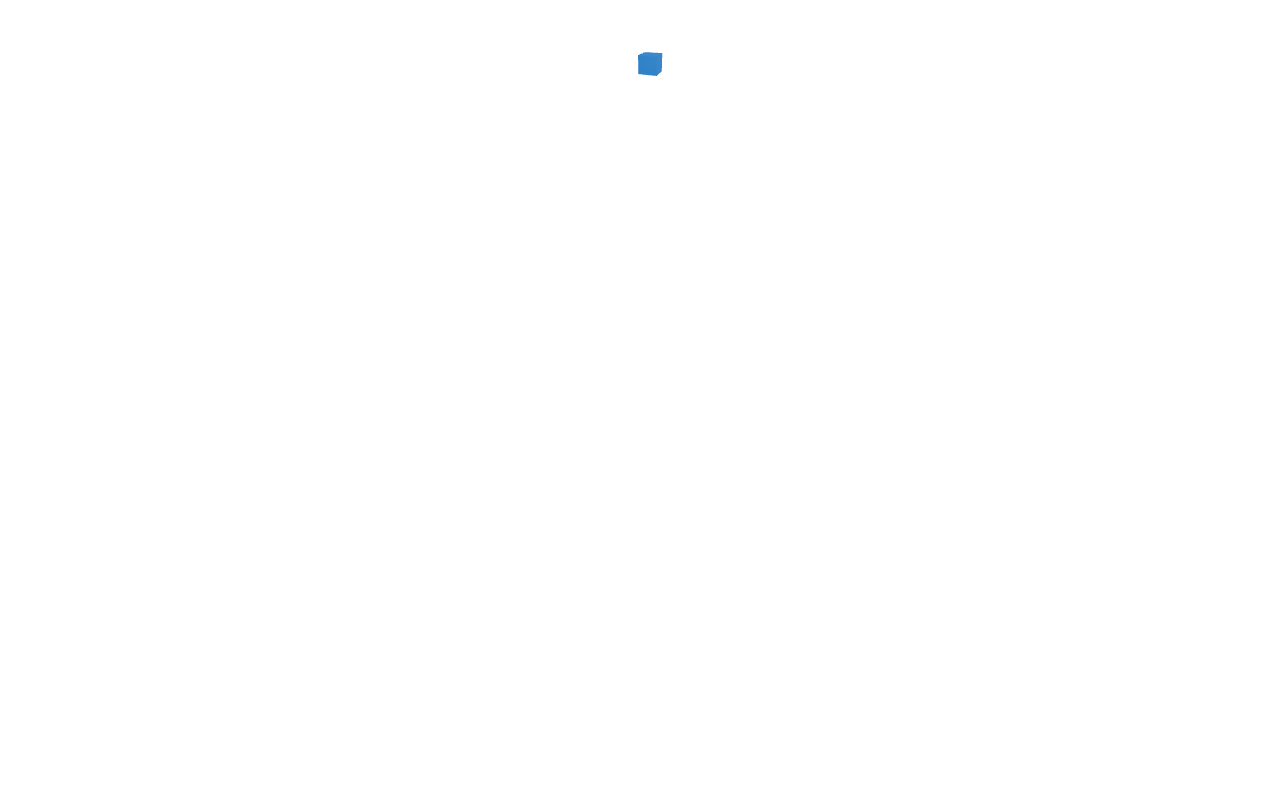
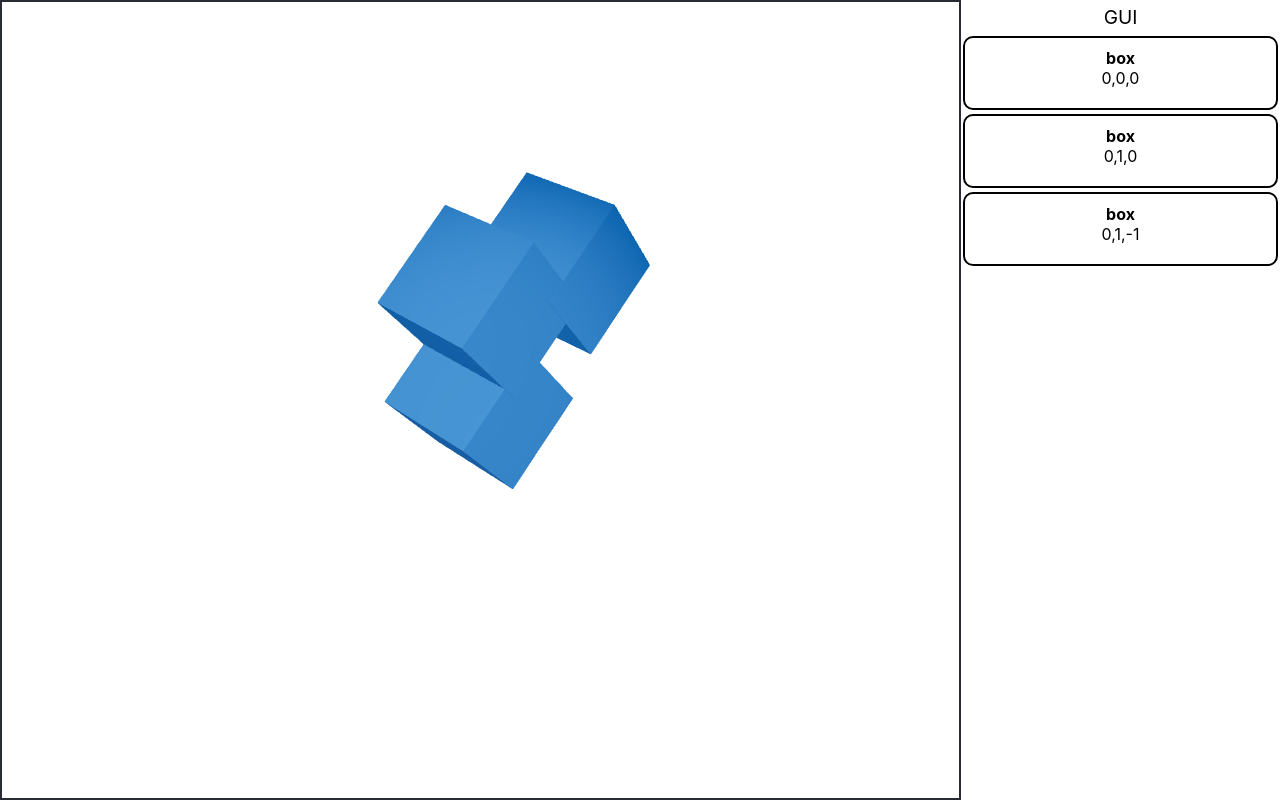
Before and after one commit to ar-chitect-dgs/ar-chitect-web, a React (Create React App) app: page / in a window 1280 px wide. Built offline with nearby package versions, Linux system fonts and the light colour scheme.

Commit message:
GUI panel

```diff
--- a/package.json
+++ b/package.json
@@ -3,6 +3,9 @@
   "version": "0.1.0",
   "private": true,
   "dependencies": {
+    "@emotion/react": "^11.13.3",
+    "@emotion/styled": "^11.13.0",
+    "@mui/material": "^6.1.5",
     "@react-three/fiber": "^8.17.10",
     "@reduxjs/toolkit": "^2.3.0",
     "@testing-library/jest-dom": "^5.14.1",
--- a/src/App.css
+++ b/src/App.css
@@ -1,38 +1,6 @@
 .App {
   text-align: center;
-}
-
-.App-logo {
-  height: 40vmin;
-  pointer-events: none;
-}
-
-@media (prefers-reduced-motion: no-preference) {
-  .App-logo {
-    animation: App-logo-spin infinite 20s linear;
-  }
-}
-
-.App-header {
-  background-color: #282c34;
-  min-height: 100vh;
   display: flex;
   flex-direction: column;
-  align-items: center;
-  justify-content: center;
-  font-size: calc(10px + 2vmin);
-  color: white;
+  height: 100vh;
 }
-
-.App-link {
-  color: #61dafb;
-}
-
-@keyframes App-logo-spin {
-  from {
-    transform: rotate(0deg);
-  }
-  to {
-    transform: rotate(360deg);
-  }
-}
--- a/src/App.tsx
+++ b/src/App.tsx
@@ -4,7 +4,7 @@ import Editor from './pages/editor/Editor';
 function App() {
   return (
     <div className="App">
-      <Editor></Editor>
+      <Editor />
     </div>
   );
 }
--- /dev/null
+++ b/src/components/properties/Properties.css
@@ -0,0 +1,12 @@
+.container {
+  border: 2px solid;
+  padding: 10px;
+  margin: 2px;
+  border-radius: 10px;
+  height: 50px;
+  text-align: center;
+}
+
+.name {
+  font-weight: bold;
+}
--- /dev/null
+++ b/src/components/properties/Properties.tsx
@@ -0,0 +1,28 @@
+import { Object } from '../../types/Scene';
+import './Properties.css';
+
+interface PropertiesProps {
+  object: Object
+}
+
+function Properties({ object }: PropertiesProps) {
+  // function handleChange(event: Event, newValue: number | number[]) {
+
+  // }
+
+  return (
+    <div className="container">
+      <div className="name">
+        {object.name}
+      </div>
+      <div className="position">
+        {object.position.toString()}
+      </div>
+      <div className="slider">
+        {/* <Slider onChange={handleChange} /> */}
+      </div>
+    </div>
+  )
+}
+
+export default Properties
--- a/src/pages/editor/Editor.css
+++ b/src/pages/editor/Editor.css
@@ -0,0 +1,15 @@
+.Editor {
+  display: flex;
+  flex-direction: row;
+  height: 100%;
+  width: 100%;
+}
+
+.Display {
+  flex: 3;
+  border: #282c34 solid 2px;
+}
+
+.GUI {
+  flex: 1;
+}
--- a/src/pages/editor/Editor.tsx
+++ b/src/pages/editor/Editor.tsx
@@ -1,54 +1,27 @@
-/* eslint-disable react/no-unknown-property */
-import { Canvas, MeshProps, useFrame } from "@react-three/fiber";
-import { useEffect, useRef } from "react";
-import { useSelector } from "react-redux";
-import * as THREE from 'three';
-import { sceneSelector, changeHoveredState, changeActiveState } from "../../slices/scene";
-import { useAppDispatch } from "../..";
+import { Scene } from '../../types/Scene';
+import './Editor.css';
+import Display from "./display/Display";
+import GUI from "./gui/GUI";
+import { useState } from 'react';
 
-function Box(props: MeshProps) {
-  const meshRef = useRef<THREE.Mesh>(null!)
-  const { hovered, active } = useSelector(sceneSelector)
-  const dispatch = useAppDispatch();
-
-  useFrame((state, delta) => (meshRef.current.rotation.x += delta))
-
-  const color = hovered ? 'hotpink' : '#2f74c0'
-  const scale = active ? 1.5 : 1;
-
-  useEffect(() => {
-    if (meshRef.current) {
-      (meshRef.current.material as THREE.MeshStandardMaterial).color.set(color)
-    }
-  }, [hovered])
+function Editor() {
+  // todo: use global state
+  const [scene, setScene] = useState<Scene>({
+    objects: [
+      { id: 1, name: "box", position: [0, 0, 0] },
+      { id: 2, name: "box", position: [0, 1, 0] },
+      { id: 3, name: "box", position: [0, 1, -1] }
+    ]
+  })
 
   return (
-    <mesh
-      position={props.position}
-      ref={meshRef}
-      scale={scale}
-      onClick={() => dispatch(changeActiveState())}
-      onPointerOver={() => dispatch(changeHoveredState(true))}
-      onPointerOut={() => dispatch(changeHoveredState(false))}
-    >
-      <boxGeometry args={[1, 1, 1]} />
-      <meshStandardMaterial color={color} />
-    </mesh>
-  )
-}
-
-function Editor() {
-  return (
-    <div>
-      <Canvas
-        camera={{ fov: 45, near: 0.1, far: 2000, position: [4, 3, 10] }}
-        gl={{ antialias: true }}
-        scene={{}}>
-        <ambientLight intensity={Math.PI / 2} />
-        <spotLight position={[10, 10, 10]} angle={0.15} penumbra={1} decay={0} intensity={Math.PI} />
-        <pointLight position={[-10, -10, -10]} decay={0} intensity={Math.PI} />
-        <Box position={[1, 1, 1]} />
-      </Canvas>
+    <div className="Editor">
+      <div className="Display">
+        <Display scene={scene} />
+      </div>
+      <div className="GUI">
+        <GUI scene={scene} />
+      </div>
     </div>
   );
 }
--- /dev/null
+++ b/src/pages/editor/display/Display.tsx
@@ -0,0 +1,60 @@
+/* eslint-disable react/no-unknown-property */
+import { Canvas, MeshProps, useFrame } from "@react-three/fiber";
+import { useEffect, useRef } from "react";
+import * as THREE from 'three';
+import { Object, Scene } from "../../../types/Scene";
+import { useSelector } from "react-redux";
+import { useAppDispatch } from "../../..";
+import { sceneSelector, changeActiveState, changeHoveredState } from "../../../slices/scene";
+
+function Box(props: MeshProps) {
+  const meshRef = useRef<THREE.Mesh>(null!)
+  const { hovered, active } = useSelector(sceneSelector)
+  const dispatch = useAppDispatch();
+
+  useFrame((state, delta) => (meshRef.current.rotation.x += delta))
+
+  const color = hovered ? 'hotpink' : '#2f74c0'
+  const scale = active ? 1.5 : 1;
+
+  useEffect(() => {
+    if (meshRef.current) {
+      (meshRef.current.material as THREE.MeshStandardMaterial).color.set(color)
+    }
+  }, [hovered])
+
+  return (
+    <mesh
+      position={props.position}
+      ref={meshRef}
+      scale={scale}
+      onClick={() => dispatch(changeActiveState())}
+      onPointerOver={() => dispatch(changeHoveredState(true))}
+      onPointerOut={() => dispatch(changeHoveredState(false))}
+    >
+      <boxGeometry args={[1, 1, 1]} />
+      <meshStandardMaterial color={color} />
+    </mesh>
+  )
+}
+
+interface DisplayProps {
+  scene: Scene;
+}
+
+function Display({ scene }: DisplayProps) {
+  return (
+    <Canvas
+      camera={{ fov: 45, near: 0.1, far: 2000, position: [5, 5, 5] }}
+      gl={{ antialias: true }}
+      scene={{}}>
+      <ambientLight intensity={Math.PI / 2} />
+      <spotLight position={[10, 10, 10]} angle={0.15} penumbra={1} decay={0} intensity={Math.PI} />
+      <pointLight position={[-10, -10, -10]} decay={0} intensity={Math.PI} />
+      {scene.objects.map((val: Object) => <Box key={val.id} position={val.position} />)}
+      {/* <Box position={[0, 0, 0]} /> */}
+    </Canvas>
+  );
+}
+
+export default Display
--- /dev/null
+++ b/src/pages/editor/gui/GUI.css
@@ -0,0 +1,9 @@
+.header {
+  font-size: larger;
+  margin: 5px;
+}
+
+.PropertiesPanel {
+  display: flex;
+  flex-direction: column;
+}
--- /dev/null
+++ b/src/pages/editor/gui/GUI.tsx
@@ -0,0 +1,20 @@
+import Properties from '../../../components/properties/Properties';
+import { Object, Scene } from '../../../types/Scene';
+import './GUI.css';
+
+interface GUIProps {
+  scene: Scene;
+}
+
+function GUI({ scene }: GUIProps) {
+  return (
+    <div>
+      <div className="header">GUI</div>
+      <div className="PropertiesPanel">
+        {scene.objects.map((val: Object) => <Properties key={val.id} object={val} />)}
+      </div>
+    </div>
+  );
+}
+
+export default GUI
--- /dev/null
+++ b/src/types/Scene.tsx
@@ -0,0 +1,11 @@
+import { Vector3 } from "@react-three/fiber";
+
+export interface Object {
+  id: number;
+  name: string;
+  position: Vector3;
+}
+
+export interface Scene {
+  objects: Array<Object>;
+}
```
Also changed, not shown: 1 other file (tests, documents, lock files or other folders).
